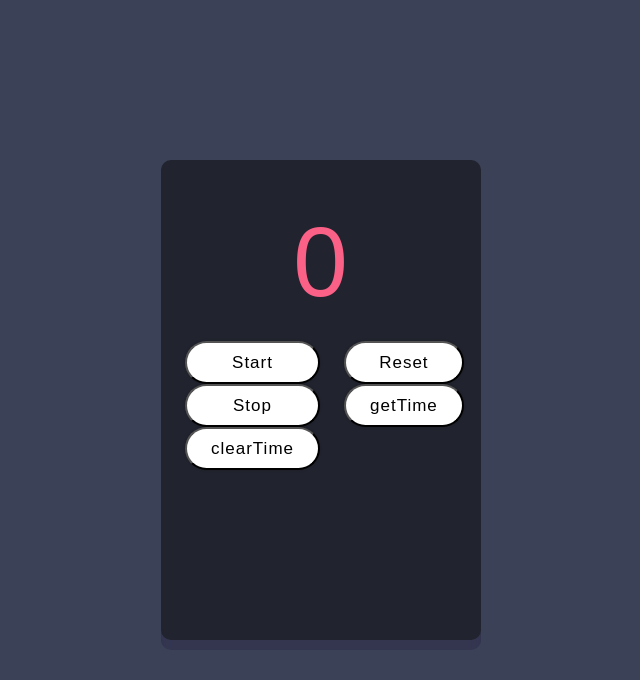
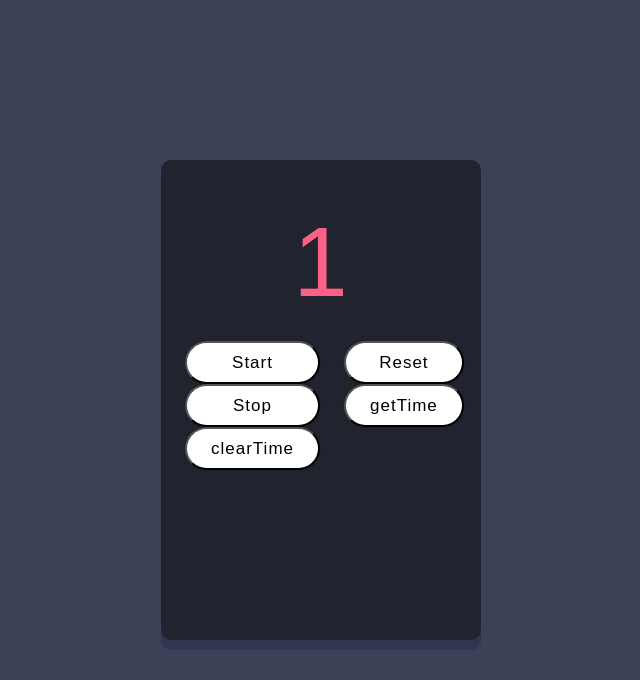
Before and after one commit to abhii718/Javascript-2, a plain HTML site: page ThapaTechnical/timeBasedEvents/project.html in a window 1280 px wide. Both pictures are taken after a click on the button "Start". Shown: the whole page, without its empty margins (319-959 px from the left). Drawn offline with Linux system fonts and the light colour scheme.

Commit message:
I tried My own

```diff
--- a/ThapaTechnical/timeBasedEvents/project.html
+++ b/ThapaTechnical/timeBasedEvents/project.html
@@ -18,6 +18,52 @@
       </div>
       <div class="resetValue"></div>
     </section>
-    <script></script>
+    <script>
+      function getElement(selector) {
+        return document.querySelector(selector);
+      }
+
+      var startCount = 0;
+      let intervalId;
+      function startTimer() {
+        intervalId = setInterval(() => {
+          countDownElement.innerText = startCount++;
+        }, 1000);
+      }
+
+      function stopTimer() {
+        clearInterval(intervalId);
+      }
+
+      function resetTimer() {
+        startCount = 0;
+        countDownElement.innerText = startCount;
+        clearInterval(intervalId);
+      }
+
+      const showStopValue = () => {
+        const newPara = document.createElement("p")
+        newPara.innerText = `The stop time is ${startCount -1}`
+        resetValue.append(newPara)
+      };
+
+      const clearTimeValue= ()=>{
+        resetValue.innerText = "";
+      }
+
+      var countDownElement = getElement("#countDown");
+      var startButton = getElement(".start_btn");
+      var resetButton = getElement(".reset_btn");
+      var stopButton = getElement(".stop_btn");
+      var timeButton = getElement(".time_btn");
+      var clearButton = getElement(".clear_btn");
+      var resetValue = getElement(".resetValue");
+
+      startButton.addEventListener("click", startTimer);
+      stopButton.addEventListener("click", stopTimer);
+      resetButton.addEventListener("click", resetTimer);
+      timeButton.addEventListener("click", showStopValue);
+      clearButton.addEventListener("click", clearTimeValue);
+    </script>
   </body>
 </html>
```
